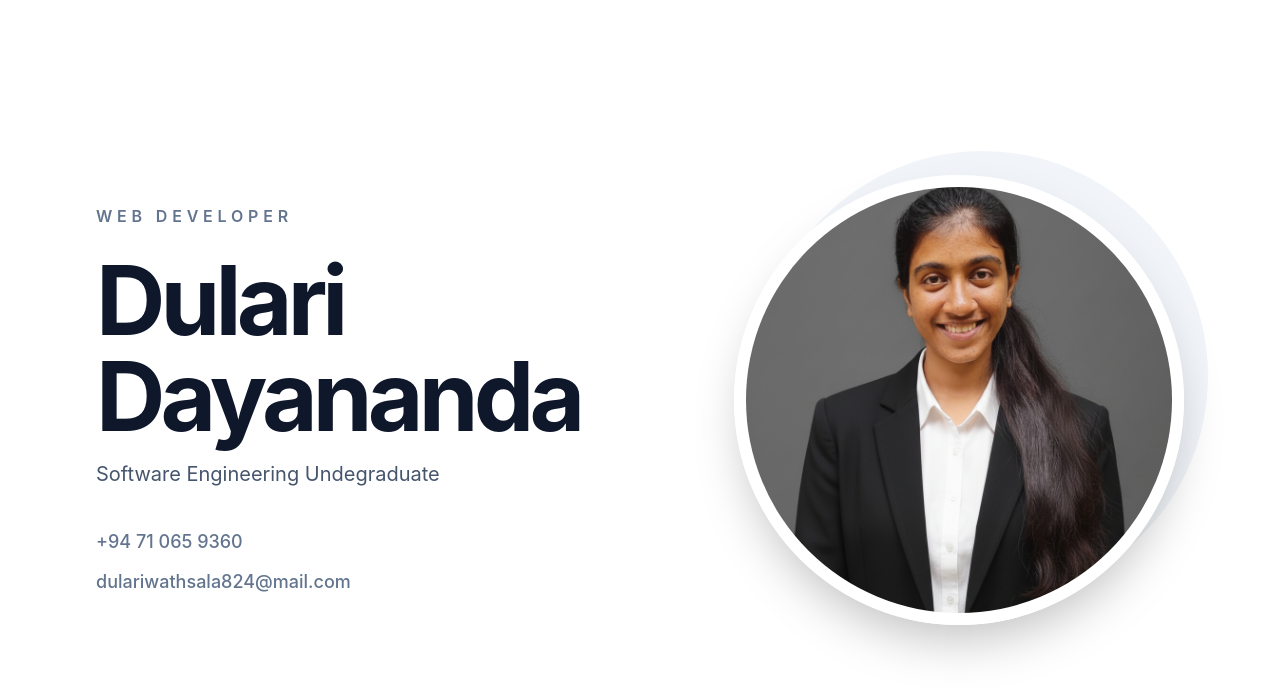
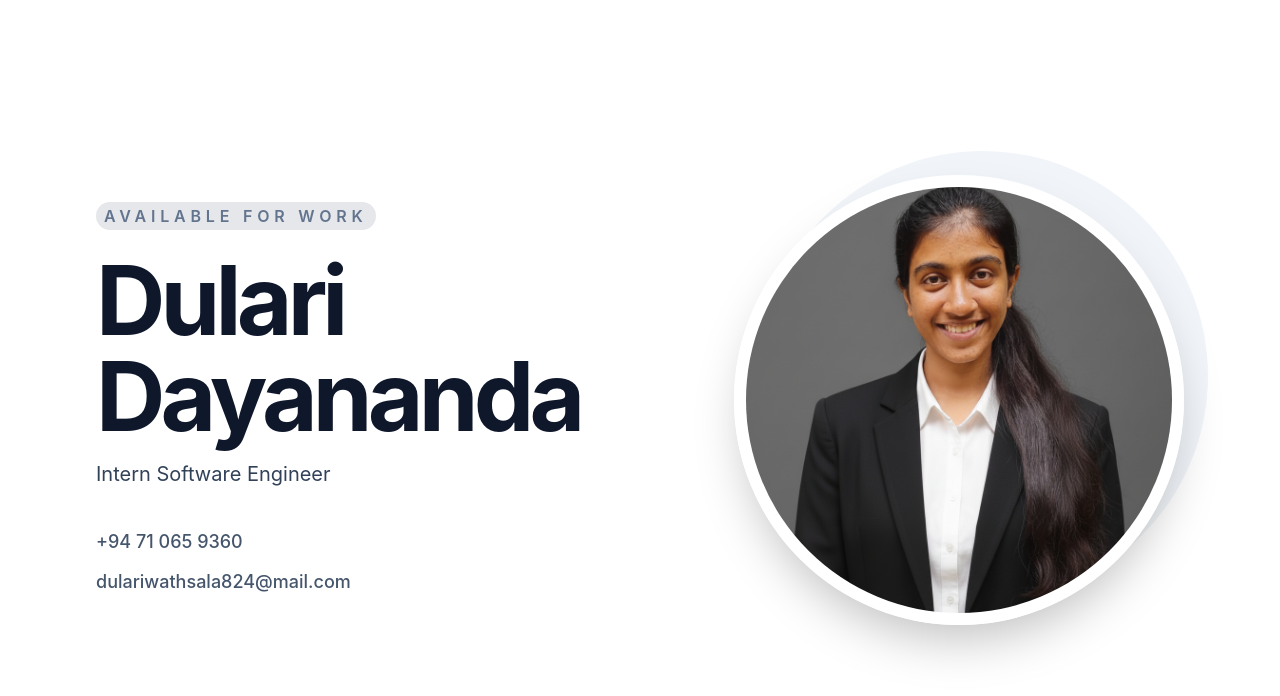
Before and after one commit to dwathsala/My_Portfolio, a React (Vite) app: page / in a window 1280 px wide. Shown: the top 696 px of the page. Built offline with nearby package versions, Linux system fonts and the light colour scheme.

Commit message:
Update Hero component to reflect current availability and role

```diff
--- a/src/components/Hero.jsx
+++ b/src/components/Hero.jsx
@@ -4,15 +4,15 @@ const Hero = () => {
   return (
     <section className="min-h-screen px-8 md:px-24 flex flex-col md:flex-row items-center justify-between py-20 bg-white">
       <div className="max-w-2xl">
-        <span className="text-s uppercase tracking-[0.3em] text-slate-500 font-semibold">
-          Web Developer
+        <span className="text-s uppercase tracking-[0.3em] text-slate-500 font-semibold bg-gray-200 px-2 py-1 rounded-full">
+          Available For Work
         </span>
         <h1 className="text-7xl md:text-8xl font-bold mt-4 mb-2 tracking-tighter text-slate-900 py-2">
           Dulari Dayananda
         </h1>
-        <p className="text-xl text-slate-600 mb-10">Software Engineering Undegraduate</p>
+        <p className="text-xl text-slate-700 mb-10">Intern Software Engineer</p>
 
-        <div className="space-y-3 text-lg text-slate-500 font-medium">
+        <div className="space-y-3 text-lg text-slate-600 font-medium">
           <p>+94 71 065 9360</p>
           <p>dulariwathsala824@mail.com</p>
         </div>
```
